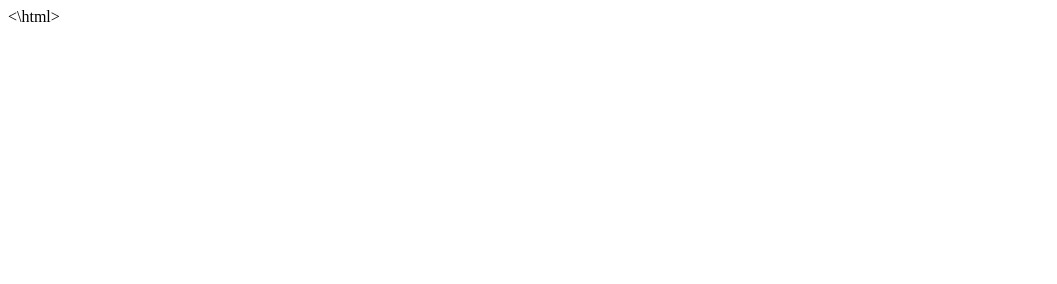
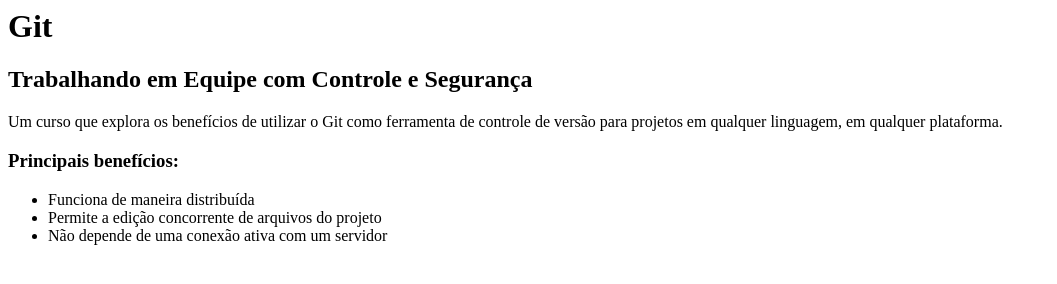
Before and after one commit to AAS74/curso-git, a plain HTML site: page index.html in a window 1280 px wide. Shown: the whole page, without its empty margins (0-1057 px from the left). Drawn offline with Linux system fonts and the light colour scheme.

Commit message:
Conteudo da pagina index.html

```diff
--- a/index.html
+++ b/index.html
@@ -1,8 +1,17 @@
 <html>
     <head>
-
     </head>
     <body>
+        <h1>Git</h1>
+        <h2>Trabalhando em Equipe com Controle e Segurança</h2>
 
+        <p>Um curso que explora os benefícios de utilizar o Git como ferramenta de controle de versão para projetos em qualquer linguagem, em qualquer plataforma.</p>
+
+        <h3>Principais benefícios:</h3>
+        <ul>
+            <li>Funciona de maneira distribuída</li>
+            <li>Permite a edição concorrente de arquivos do projeto</li>
+            <li>Não depende de uma conexão ativa com um servidor</li>
+        </ul>
     </body>
-<\html>
+</html>
```
